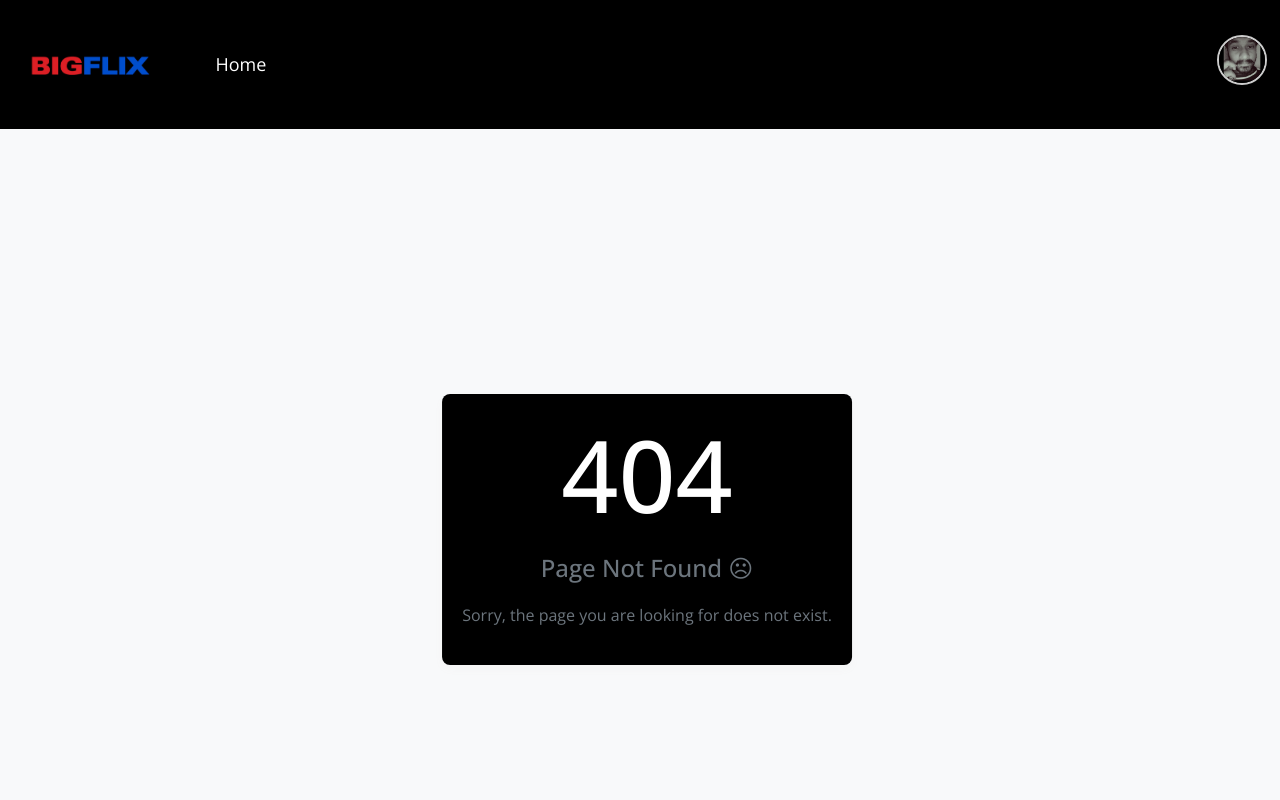
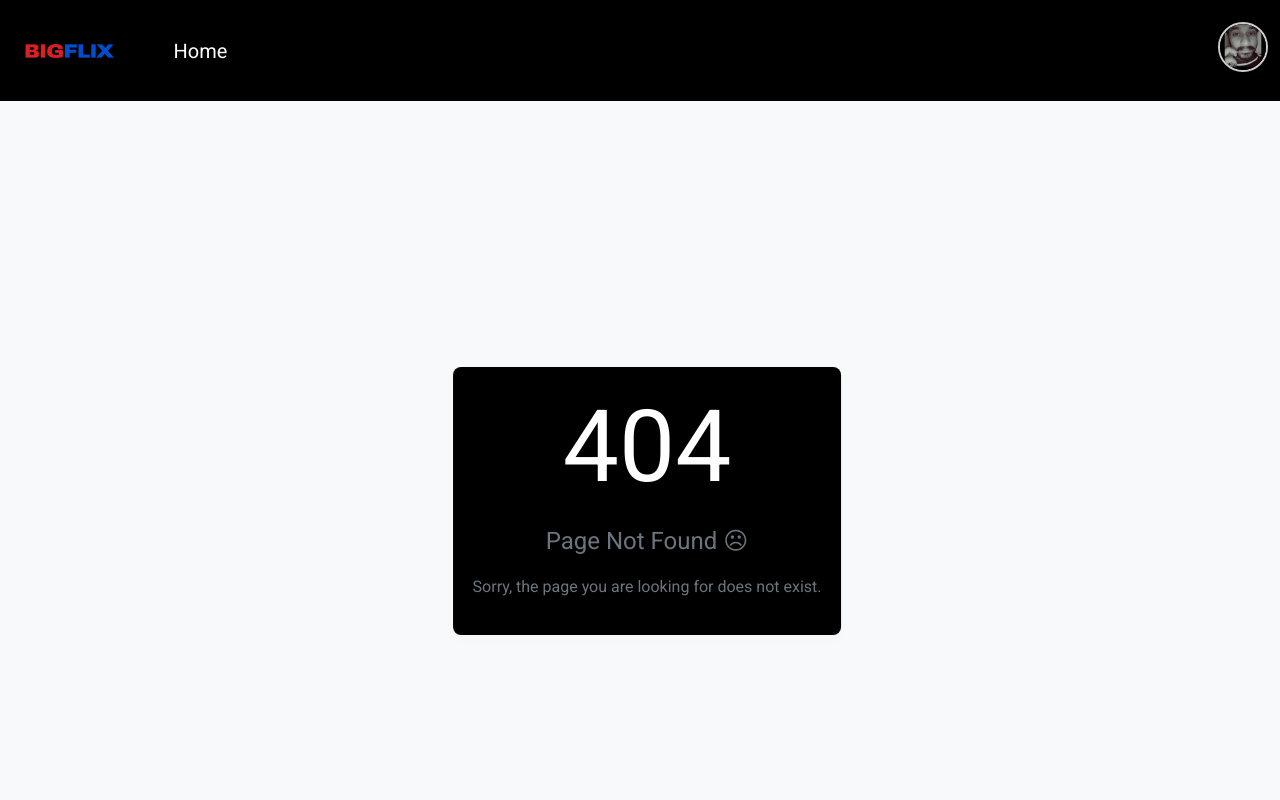
Before and after one commit to Prashanthashok143/BIGFLIX, a React (Create React App) app: page /movies in a window 1280 px wide. Shown: the top 800 px of the page. Built offline with nearby package versions, Linux system fonts and the light colour scheme.

Commit message:
modified existing files like font-size of navbar and margin issues of card component

```diff
--- a/public/index.html
+++ b/public/index.html
@@ -29,8 +29,8 @@
     <title>BIGFlix</title>
     <link rel="preconnect" href="https://fonts.googleapis.com">
     <link rel="preconnect" href="https://fonts.gstatic.com" crossorigin>
-    <link href="https://fonts.googleapis.com/css2?family=Open+Sans:ital,wght@0,300..800;1,300..800&display=swap" rel="stylesheet"> </head>
-  <body>
+    <link href="https://fonts.googleapis.com/css2?family=Roboto&display=swap" rel="stylesheet">
+    <body>
     <noscript>You need to enable JavaScript to run this app.</noscript>
     <div id="root" style="background-color: black;"></div>
     <!--
--- a/src/CSS/Card.css
+++ b/src/CSS/Card.css
@@ -36,13 +36,21 @@
     position: relative;
     margin: 10px;
   }
-  @media (max-width:480px) {
+  @media (max-width:335px) {
     .card-container{
-      margin: 50px;
+      margin-left: 50px;
     }
 
 }
- @media (min-width:481px) and (max-width:1024px) {
-
+@media (min-width:336px) and  (max-width:375px) {
+  .card-container{
+    margin-left: 75px;
+  }
 
 }
+ @media (min-width:376px) and (max-width:767px) {
+  .card-container{
+    margin-left: 100px;
+  }
+
+}
--- a/src/CSS/NavBar.css
+++ b/src/CSS/NavBar.css
@@ -7,6 +7,7 @@
     border-radius:12px;
     padding:20px;
     /* border:5px solid gray; */
+    font-size: 20px;
     gap: 10px;
 }
 .nav-item:hover{
@@ -26,3 +27,12 @@
   .nav-links{
     display: inline-block;
   }
+
+  @media screen and (max-width:991px) {
+    .nav-links{
+        border-radius:12px;
+        padding:20px;
+        border:5px solid gray;
+        gap: 10px;
+    }
+  }
--- a/src/Pages/BannerMovies.jsx
+++ b/src/Pages/BannerMovies.jsx
@@ -32,7 +32,7 @@ const BannerMovies = () => {
   const scrollRight = () => {
     if (scrollContainerRef.current) {
       scrollContainerRef.current.scrollBy({
-        left: 1280,
+        left: 1480,
         behavior: "smooth",
       });
     }
@@ -50,7 +50,7 @@ const BannerMovies = () => {
     <section className="main">
       <div
         ref={scrollContainerRef}
-        className="ms-4 gap-5 d-flex scroll-data-none overflow-x-scroll w-100 h-100"
+        className="gap-5 d-flex scroll-data-none overflow-x-scroll w-100 h-100"
       >
         {BannerData.map(
           ({
--- a/src/Pages/Movies.jsx
+++ b/src/Pages/Movies.jsx
@@ -43,7 +43,7 @@ const handleSearchData=()=>{
               onChange={(e)=>setSearchInput(e.target.value)}
               aria-label="Search"
             />
-            <Button onClick={handleSearchData} variant="outline-success">Search</Button>
+            <Button onClick={handleSearchData} variant="success">Search</Button>
           </Form>
        {
         searchData && searchData.length > 0 && (
--- a/src/Pages/NavBar.jsx
+++ b/src/Pages/NavBar.jsx
@@ -15,7 +15,7 @@ const NavBar = () => {
         <Navbar className="nav-bar" variant="dark" expand="lg">
           <Container fluid>
             <Navbar.Brand>
-              <img src={BIGFlix} alt="bigflix logo" height={100} />
+              <img src={BIGFlix} alt="bigflix logo" height={75} />
             </Navbar.Brand>
             <Navbar.Toggle aria-controls="basic-navbar-nav" />
             <Navbar.Collapse id="basic-navbar-nav" className="justify-content-between">
--- a/src/Pages/Player.jsx
+++ b/src/Pages/Player.jsx
@@ -1,9 +1,13 @@
-import React from 'react';
+import React, { useEffect } from 'react';
 import { FaArrowAltCircleLeft } from "react-icons/fa";
 import KalkiTrailer from "../Assests/Kalki 2898 AD Trailer - Telugu _ Prabhas _ Amitabh Bachchan _ Kamal Haasan _ Deepika _ Nag Ashwin.mp4"
-import { useNavigate } from 'react-router-dom';
+import { useLocation, useNavigate } from 'react-router-dom';
 const Player = () => {
     const navigate=useNavigate();
+    const {pathname}=useLocation();
+    useEffect(() => {
+      window.scrollTo(0, 0);
+    }, [pathname]);
   return (
     <div>
       <div className='d-flex justify-content-start' onClick={()=>navigate("/")}>
--- a/src/index.css
+++ b/src/index.css
@@ -1,12 +1,10 @@
 
 *{
-  font-family: "Open Sans", sans-serif;
-  font-optical-sizing: auto;
-  font-size: large;
-  font-weight: 300;
-  font-style: normal;
-  font-variation-settings:
-    "wdth" 100;
+    font-family: "Roboto", sans-serif;
+    font-weight: 400px;
+    font-style: normal;
+
+
 }
 
 body {
```
